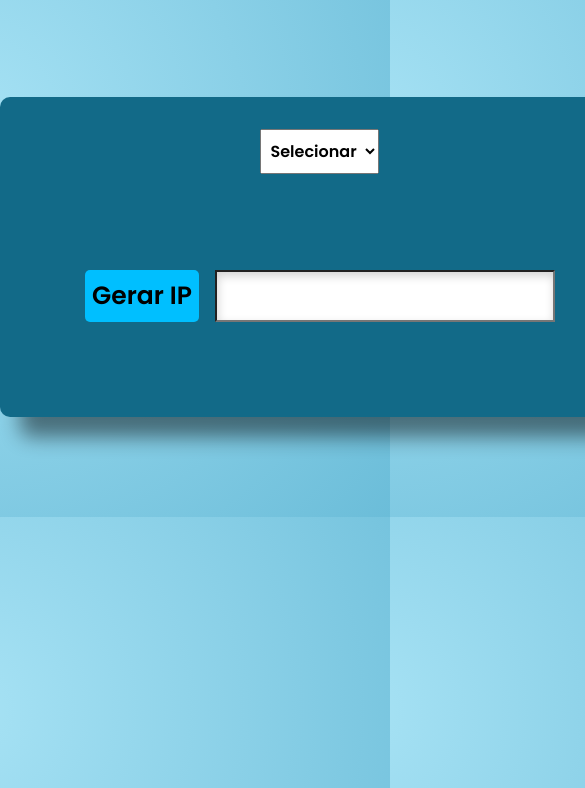
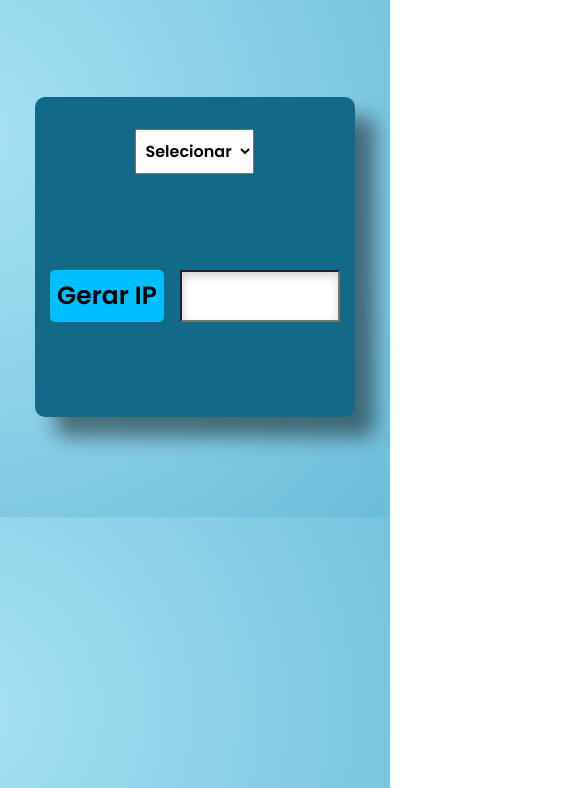
Before and after one commit to beckerme/IP_Genereator, a plain HTML site: page Gerador de IP's/index.html in a window 390 px wide. Shown: the part 56-844 px from the top of the page, 585 px wide, since content can reach past the window. Drawn offline with Linux system fonts and the light colour scheme.

Commit message:
Media queries
Tratei da responsividade do site :+1:

```diff
--- a/Gerador de IP's/index.html
+++ b/Gerador de IP's/index.html
@@ -6,6 +6,7 @@
     <meta name="viewport" content="width=device-width, initial-scale=1.0">
     <link rel="stylesheet" href="style.css">
     <link rel="shortcut icon" href="ip.ico" type="image/x-icon">
+    <link rel="stylesheet" href="../Gerador de IP's/queries.css">
     <title>Gerador de IP's</title>
 </head>
 <body>
--- /dev/null
+++ b/Gerador de IP's/queries.css
@@ -0,0 +1,33 @@
+@media (min-width: 300px) and (max-width: 630px) {
+    .container{
+    background-color: #126a88;
+    width: 30em;
+    height: 20em;
+    display: flex;
+    align-items: flex-start;
+    justify-content: center;
+    margin: auto;
+    border-radius: 10px;
+    box-shadow: 20px 20px 20px 0px #00000078
+}
+
+}
+
+@media (min-width: 300px) and (max-width: 474px) {
+    .container{
+    background-color: #126a88;
+    width: 20em;
+    height: 20em;
+    display: flex;
+    align-items: flex-start;
+    justify-content: center;
+    margin: auto;
+    border-radius: 10px;
+    box-shadow: 20px 20px 20px 0px #00000078
+}
+
+#Resultado {
+    width: 10em;
+  }
+
+}
```
